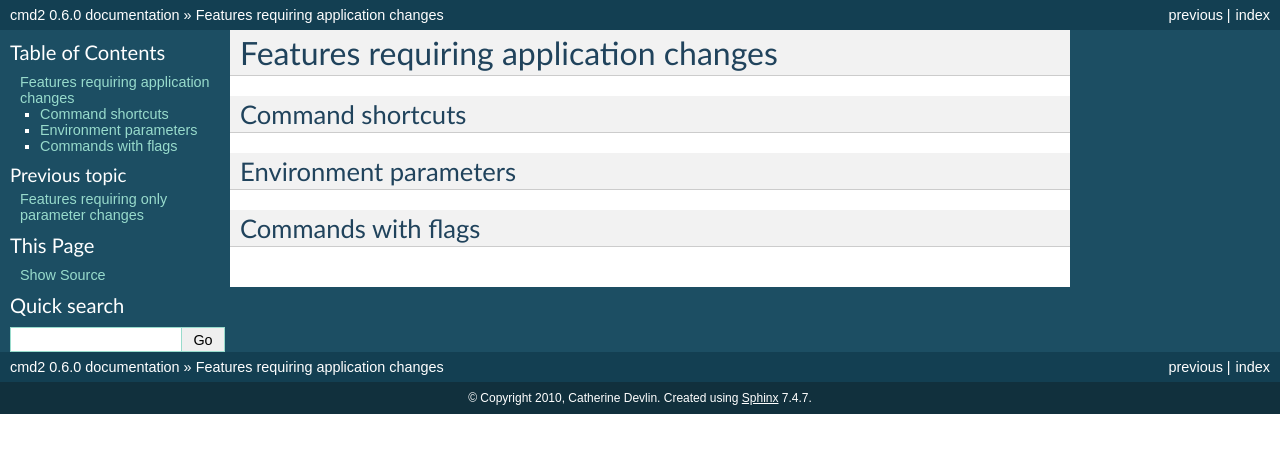
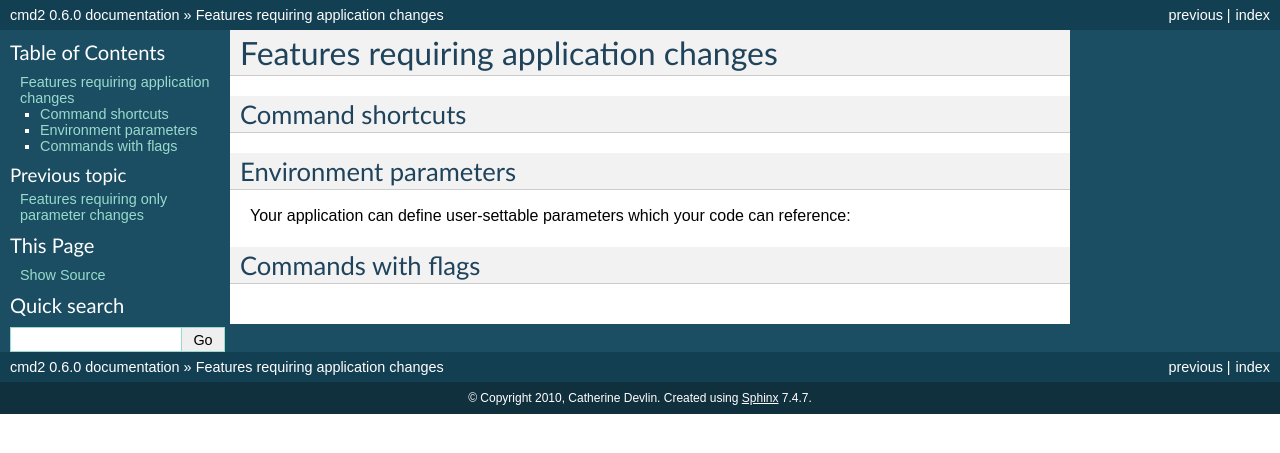
Before and after one commit to python-cmd2/cmd2, a Sphinx documentation site: the page built from docs/unfreefeatures.rst, in a window 1280 px wide. Shown: the top 453 px of the page. Built offline with Sphinx 7.4.7, drawn with Linux system fonts in a browser that asks for light colours; pages that are not in the unit, such as notebooks, are missing from menus.

```diff
--- a/docs/unfreefeatures.rst
+++ b/docs/unfreefeatures.rst
@@ -8,5 +8,10 @@
 Environment parameters
 ======================
 
+Your application can define user-settable parameters
+which your code can reference::
+
+
+
 Commands with flags
 ===================
```
